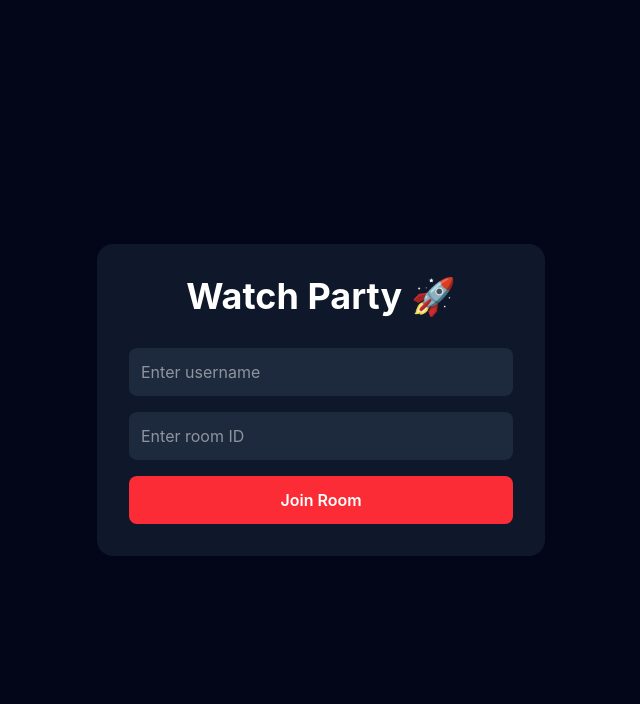
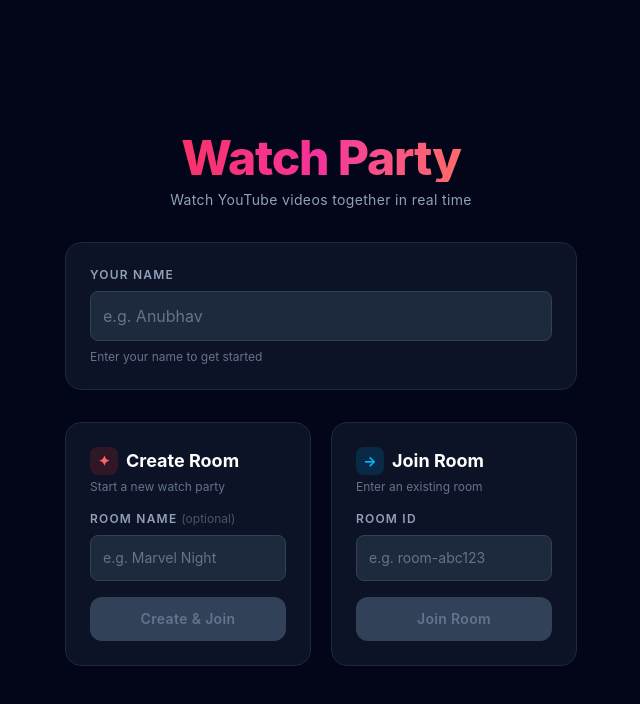
Before and after one commit to AnubhavGitHub07/Youtube-Watch-Party-Assignment, a React (Vite) app in the folder client/: page / in a window 1280 px wide. Shown: the top 704 px of the page, without its empty margins (319-959 px from the left). Built offline with nearby package versions, Linux system fonts and the light colour scheme; no server answers.

Commit message:
feat: improve Navigation Flow

```diff
--- a/client/src/pages/HomePage.tsx
+++ b/client/src/pages/HomePage.tsx
@@ -5,56 +5,187 @@ function HomePage() {
   const navigate = useNavigate();
 
   const [username, setUsername] = useState("");
+  const [roomName, setRoomName] = useState("");
   const [roomId, setRoomId] = useState("");
 
-  const handleJoinRoom = () => {
+  const generateRoomId = (): string => {
+    return `room-${Date.now().toString(36)}-${Math.random()
+      .toString(36)
+      .substring(2, 7)}`;
+  };
 
-    if (!username || !roomId) return;
+  const handleCreateRoom = () => {
+    if (!username.trim()) return;
 
-    navigate(`/room/${roomId}`, {
-      state: { username },
+    const generatedRoomId = generateRoomId();
+
+    navigate(`/room/${generatedRoomId}`, {
+      state: {
+        username: username.trim(),
+        roomName: roomName.trim() || undefined,
+      },
     });
   };
 
+  const handleJoinRoom = () => {
+    if (!username.trim() || !roomId.trim()) return;
+
+    navigate(`/room/${roomId.trim()}`, {
+      state: { username: username.trim() },
+    });
+  };
+
+  const isCreateDisabled = !username.trim();
+  const isJoinDisabled = !username.trim() || !roomId.trim();
+
   return (
-    <div className="min-h-screen flex items-center justify-center px-4">
+    <div className="min-h-screen flex items-center justify-center px-4 py-12">
+      <div className="w-full max-w-lg space-y-8">
 
-      <div className="bg-slate-900 p-8 rounded-2xl w-full max-w-md">
+        {/* Header */}
+        <div className="text-center space-y-2">
+          <h1 className="text-5xl font-extrabold tracking-tight bg-gradient-to-r from-red-500 via-pink-500 to-orange-400 bg-clip-text text-transparent">
+            Watch Party
+          </h1>
+          <p className="text-slate-400 text-sm tracking-wide">
+            Watch YouTube videos together in real time
+          </p>
+        </div>
 
-        <h1 className="text-4xl font-bold mb-8 text-center">
-          Watch Party 🚀
-        </h1>
+        {/* Username — shared across both flows */}
+        <div className="bg-slate-900/80 backdrop-blur-sm border border-slate-800 rounded-2xl p-6">
+          <label
+            htmlFor="username-input"
+            className="block text-xs font-semibold uppercase tracking-widest text-slate-400 mb-2"
+          >
+            Your Name
+          </label>
+          <input
+            id="username-input"
+            type="text"
+            placeholder="e.g. Anubhav"
+            value={username}
+            onChange={(e) => setUsername(e.target.value)}
+            className="w-full p-3 rounded-lg bg-slate-800 border border-slate-700 outline-none
+                       text-white placeholder-slate-500
+                       focus:border-red-500/60 focus:ring-1 focus:ring-red-500/30
+                       transition-all duration-200"
+          />
+          {!username.trim() && (
+            <p className="text-xs text-slate-500 mt-2">
+              Enter your name to get started
+            </p>
+          )}
+        </div>
 
-        <div className="space-y-4">
+        {/* Two-column card layout */}
+        <div className="grid grid-cols-1 sm:grid-cols-2 gap-5">
 
+          {/* Create Room Card */}
+          <div className="bg-slate-900/80 backdrop-blur-sm border border-slate-800 rounded-2xl p-6 flex flex-col space-y-4
+                          hover:border-red-500/30 transition-colors duration-300">
+            <div className="space-y-1">
+              <h2 className="text-lg font-bold text-white flex items-center gap-2">
+                <span className="inline-flex items-center justify-center w-7 h-7 rounded-lg bg-red-500/15 text-red-400 text-sm">
+                  ✦
+                </span>
+                Create Room
+              </h2>
+              <p className="text-xs text-slate-500">
+                Start a new watch party
+              </p>
+            </div>
+
+            <div className="flex-1">
+              <label
+                htmlFor="room-name-input"
+                className="block text-xs font-semibold uppercase tracking-widest text-slate-400 mb-2"
+              >
+                Room Name
+                <span className="text-slate-600 ml-1 normal-case tracking-normal font-normal">
+                  (optional)
+                </span>
+              </label>
               <input
+                id="room-name-input"
                 type="text"
-            placeholder="Enter username"
-            value={username}
-            onChange={(e) =>
-              setUsername(e.target.value)
-            }
-            className="w-full p-3 rounded-lg bg-slate-800 outline-none"
+                placeholder="e.g. Marvel Night"
+                value={roomName}
+                onChange={(e) => setRoomName(e.target.value)}
+                className="w-full p-3 rounded-lg bg-slate-800 border border-slate-700 outline-none
+                           text-white placeholder-slate-500 text-sm
+                           focus:border-red-500/60 focus:ring-1 focus:ring-red-500/30
+                           transition-all duration-200"
               />
-
-          <input
-            type="text"
-            placeholder="Enter room ID"
-            value={roomId}
-            onChange={(e) =>
-              setRoomId(e.target.value)
-            }
-            className="w-full p-3 rounded-lg bg-slate-800 outline-none"
-          />
+            </div>
 
             <button
+              id="create-room-btn"
+              onClick={handleCreateRoom}
+              disabled={isCreateDisabled}
+              className="w-full py-3 rounded-xl font-semibold text-sm tracking-wide
+                         bg-gradient-to-r from-red-500 to-pink-500
+                         hover:from-red-600 hover:to-pink-600
+                         disabled:from-slate-700 disabled:to-slate-700 disabled:text-slate-500 disabled:cursor-not-allowed
+                         transition-all duration-200 shadow-lg shadow-red-500/20
+                         disabled:shadow-none cursor-pointer"
+            >
+              Create & Join
+            </button>
+          </div>
+
+          {/* Join Room Card */}
+          <div className="bg-slate-900/80 backdrop-blur-sm border border-slate-800 rounded-2xl p-6 flex flex-col space-y-4
+                          hover:border-sky-500/30 transition-colors duration-300">
+            <div className="space-y-1">
+              <h2 className="text-lg font-bold text-white flex items-center gap-2">
+                <span className="inline-flex items-center justify-center w-7 h-7 rounded-lg bg-sky-500/15 text-sky-400 text-sm">
+                  →
+                </span>
+                Join Room
+              </h2>
+              <p className="text-xs text-slate-500">
+                Enter an existing room
+              </p>
+            </div>
+
+            <div className="flex-1">
+              <label
+                htmlFor="room-id-input"
+                className="block text-xs font-semibold uppercase tracking-widest text-slate-400 mb-2"
+              >
+                Room ID
+              </label>
+              <input
+                id="room-id-input"
+                type="text"
+                placeholder="e.g. room-abc123"
+                value={roomId}
+                onChange={(e) => setRoomId(e.target.value)}
+                className="w-full p-3 rounded-lg bg-slate-800 border border-slate-700 outline-none
+                           text-white placeholder-slate-500 text-sm
+                           focus:border-sky-500/60 focus:ring-1 focus:ring-sky-500/30
+                           transition-all duration-200"
+              />
+            </div>
+
+            <button
+              id="join-room-btn"
               onClick={handleJoinRoom}
-            className="w-full bg-red-500 hover:bg-red-600 transition-all p-3 rounded-lg font-semibold"
+              disabled={isJoinDisabled}
+              className="w-full py-3 rounded-xl font-semibold text-sm tracking-wide
+                         bg-gradient-to-r from-sky-500 to-blue-500
+                         hover:from-sky-600 hover:to-blue-600
+                         disabled:from-slate-700 disabled:to-slate-700 disabled:text-slate-500 disabled:cursor-not-allowed
+                         transition-all duration-200 shadow-lg shadow-sky-500/20
+                         disabled:shadow-none cursor-pointer"
             >
               Join Room
             </button>
+          </div>
 
         </div>
+
       </div>
     </div>
   );
--- a/client/src/pages/RoomPage.tsx
+++ b/client/src/pages/RoomPage.tsx
@@ -21,6 +21,9 @@ function RoomPage() {
 
   const username =
     location.state?.username || "Guest";
+
+  const roomName: string =
+    location.state?.roomName || "Watch Party Room";
 
   const [participants, setParticipants] = useState<
     Participant[]
@@ -66,9 +69,14 @@ function RoomPage() {
   return (
     <div className="min-h-screen p-8">
 
-      <h1 className="text-3xl font-bold mb-6">
-        Room: {roomId}
-      </h1>
+      <div className="mb-6">
+        <h1 className="text-3xl font-bold">
+          {roomName}
+        </h1>
+        <p className="text-sm text-slate-400 mt-1">
+          Room ID: {roomId}
+        </p>
+      </div>
 
       <div className="grid grid-cols-1 lg:grid-cols-3 gap-6">
 
```
Lines whose indentation alone changed are shown as unchanged.
